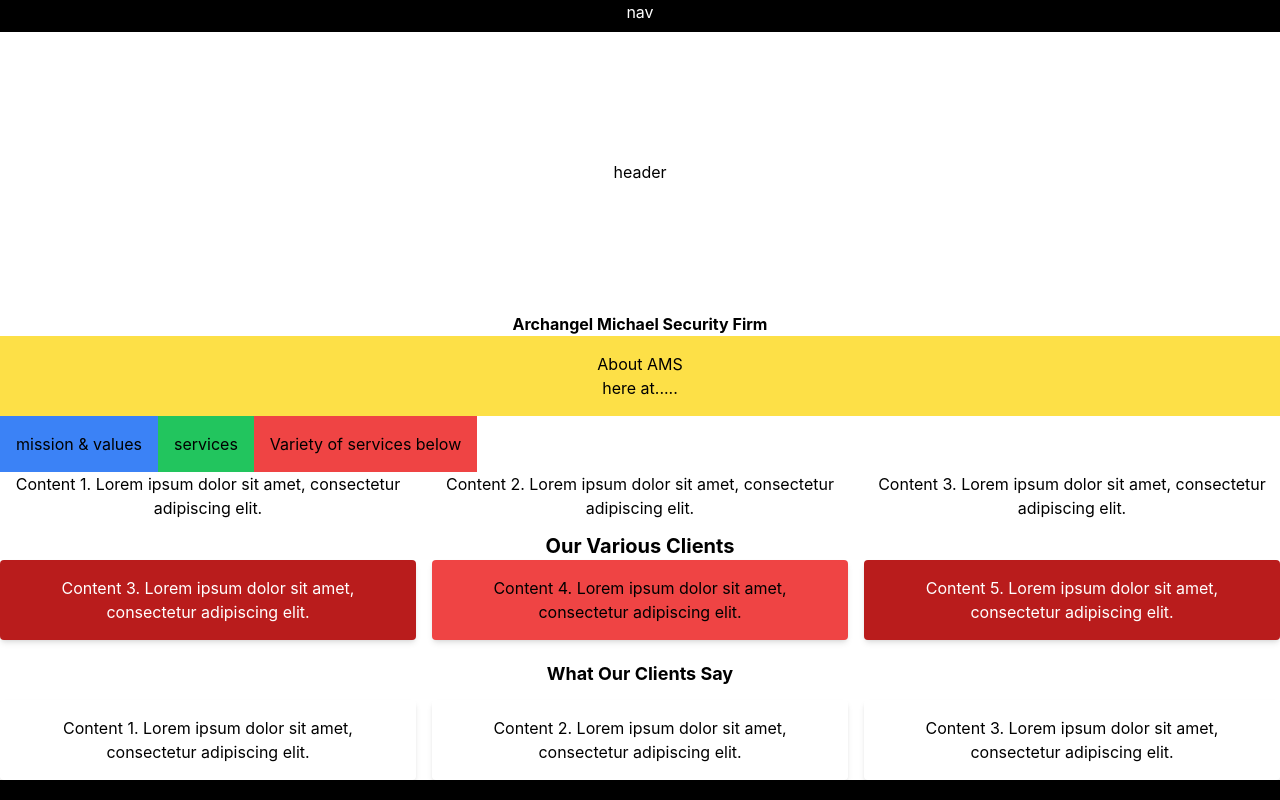
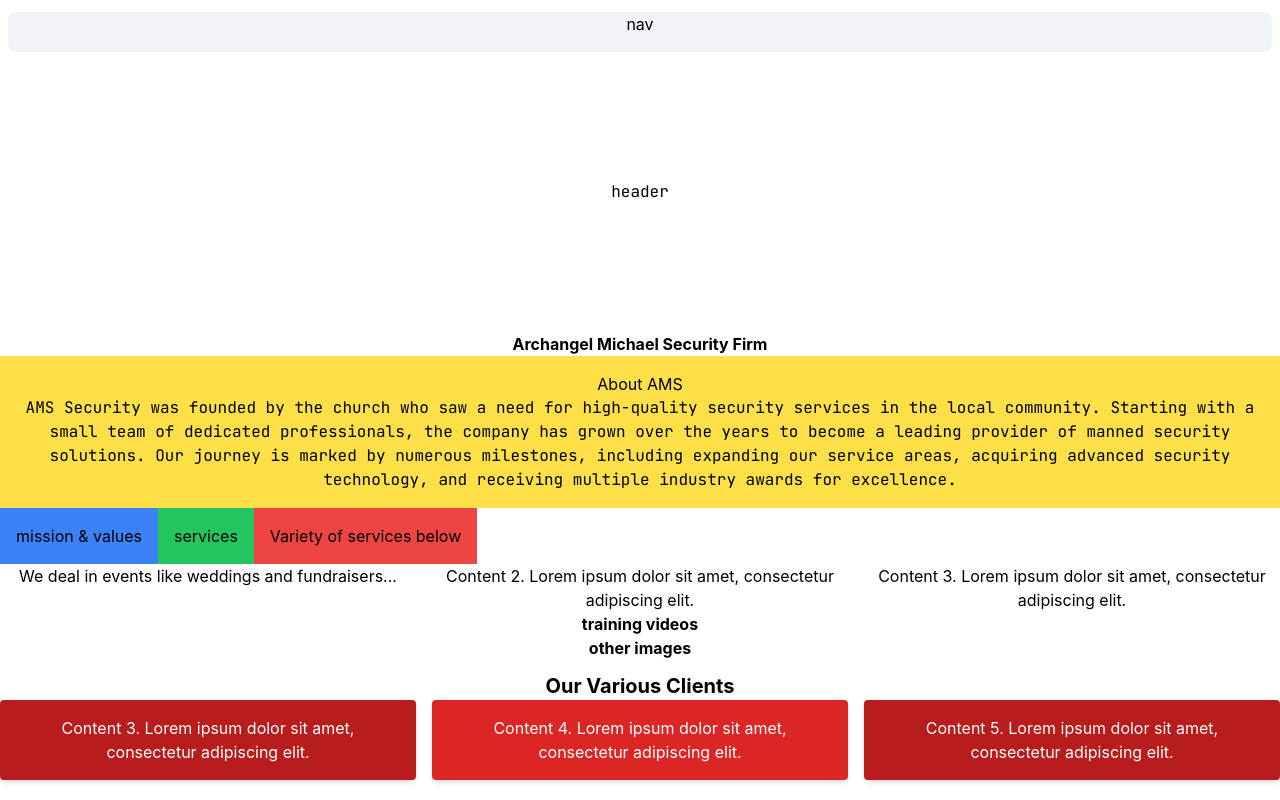
Before and after one commit to treva556/ams-trailer, a React (Create React App) app: page / in a window 1280 px wide. Shown: the top 800 px of the page. Built offline with nearby package versions, Linux system fonts and the light colour scheme.

Commit message:
milestone

```diff
--- a/package.json
+++ b/package.json
@@ -10,6 +10,7 @@
     "react-dom": "^18.3.1",
     "react-router-dom": "^6.24.1",
     "react-scripts": "5.0.1",
+    "typeface-jetbrains-mono": "^2.0.1",
     "web-vitals": "^2.1.4"
   },
   "scripts": {
--- a/src/App.css
+++ b/src/App.css
@@ -36,3 +36,10 @@
     transform: rotate(360deg);
   }
 }
+
+
+
+.ms{
+  font-family: 'JetBrains Mono', monospace;
+
+}
--- a/src/components/flips.js
+++ b/src/components/flips.js
@@ -32,7 +32,7 @@
             <div
               key={idx}
               className={`p-4 rounded shadow-md transition-opacity duration-500 ease-in-out ${
-                contentIndex % 2 === 0 ? 'bg-red-700 text-white' : 'bg-red-500 text-black'
+                contentIndex % 2 === 0 ? 'bg-red-700 text-white' : 'bg-red-600 text-white'
               }`}
             >
               {contents[contentIndex]}
--- a/src/components/flips1.js
+++ b/src/components/flips1.js
@@ -18,13 +18,15 @@
   useEffect(() => {
     const interval = setInterval(() => {
       setCurrentIndex((prevIndex) => (prevIndex + 3) % contents.length);
-    }, 7000);
+    }, 5000);
 
     return () => clearInterval(interval);
   }, [contents.length]);
 
   return (<div className=' mt-5'>
     <p className=' text-lg font-bold mb-3'>  What Our Clients Say</p>
+    <p className=' text-lg font-bold mb-3'> Client Review</p>
+
     <div className="columns-3 gap-4">
       {contents.slice(currentIndex, currentIndex + 3).map((content, index) => (
         <div
--- a/src/components/nav.js
+++ b/src/components/nav.js
@@ -6,7 +6,7 @@
 function Nav() {
   return (
     <div className="App">
-    <p className=' bg-black text-white h-8'> nav </p>
+    <p className=' mt-3 ml-2 mr-2 rounded-lg bg-slate-100 h-10'> nav </p>
     </div>
   );
 }
--- a/src/pages/home.js
+++ b/src/pages/home.js
@@ -4,17 +4,19 @@
 import '../App.css';
 import FlippingContent from '../components/flips';
 import Flippings from '../components/flips1';
+import 'typeface-jetbrains-mono';
+
 
 function Home() {
   return (
     <div className="App">
-     <div className=' p-32'>
+     <div className='ms p-32'>
          header
      </div>
      <p className=' font-bold'> Archangel Michael Security Firm</p>
      <div className=' bg-yellow-300 p-4'>
         <p> About AMS </p>
-        <p> here at..... </p>
+        <p className=' ms'> AMS Security was founded by the church who saw a need for high-quality security services in the local community. Starting with a small team of dedicated professionals, the company has grown over the years to become a leading provider of manned security solutions. Our journey is marked by numerous milestones, including expanding our service areas, acquiring advanced security technology, and receiving multiple industry awards for excellence. </p>
      </div>
      <div class="flex flex-col md:flex-row">
         <div class="p-4 bg-blue-500">mission & values</div>
@@ -22,9 +24,18 @@
         <div class="p-4 bg-red-500">Variety of services below</div>
         </div>
         <div class="columns-3">
-        <p>Content 1. Lorem ipsum dolor sit amet, consectetur adipiscing elit.</p>
+        <p> We deal in events like weddings and fundraisers... </p>
         <p>Content 2. Lorem ipsum dolor sit amet, consectetur adipiscing elit.</p>
         <p>Content 3. Lorem ipsum dolor sit amet, consectetur adipiscing elit.</p>
+        </div>
+        <div className=' font-bold' >
+        <div >
+            training videos
+        </div>
+
+        <div>
+            other images
+        </div>
         </div>
 
         <FlippingContent/>
```
Also changed, not shown: 1 other file (tests, documents, lock files or other folders).
